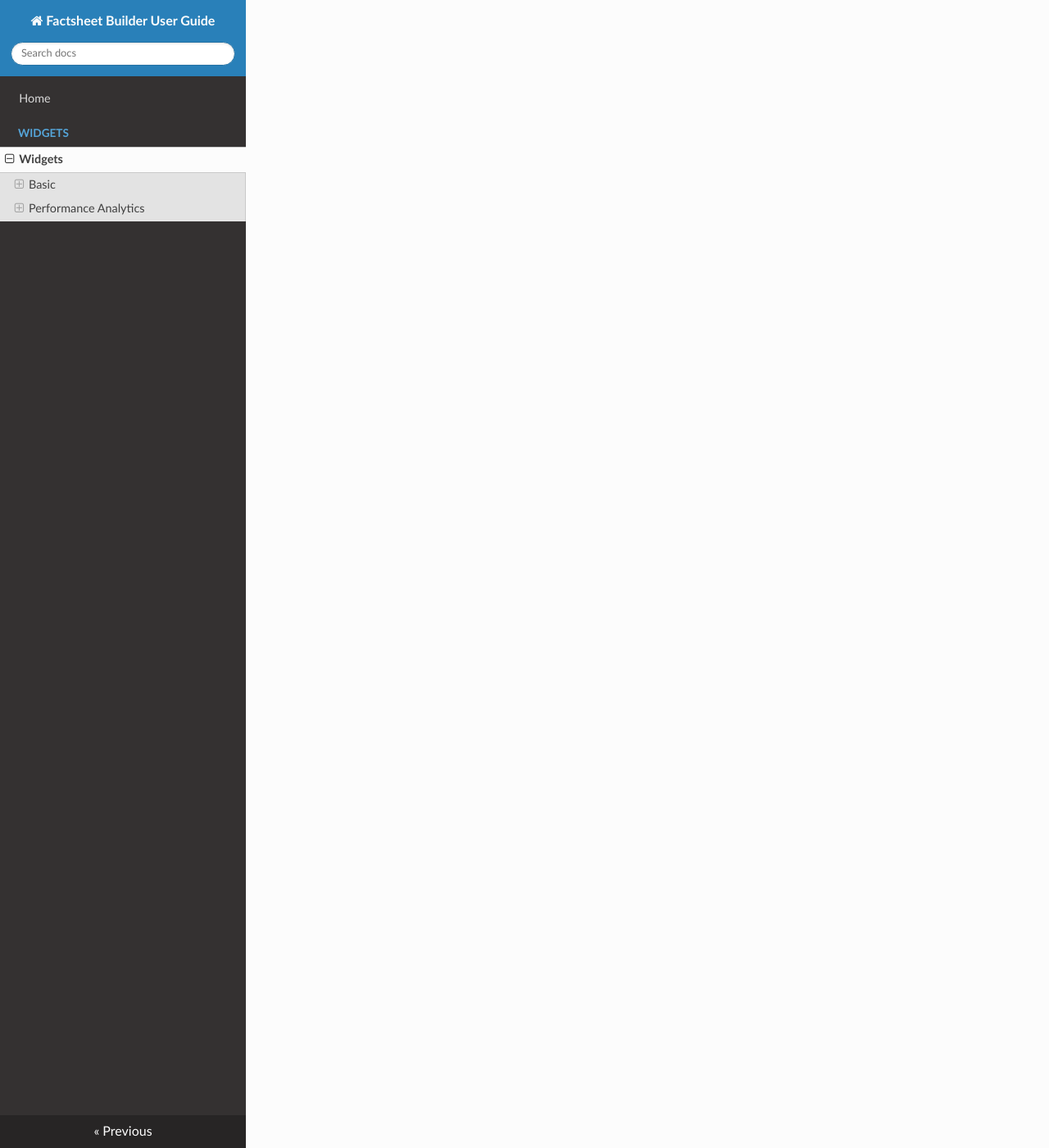
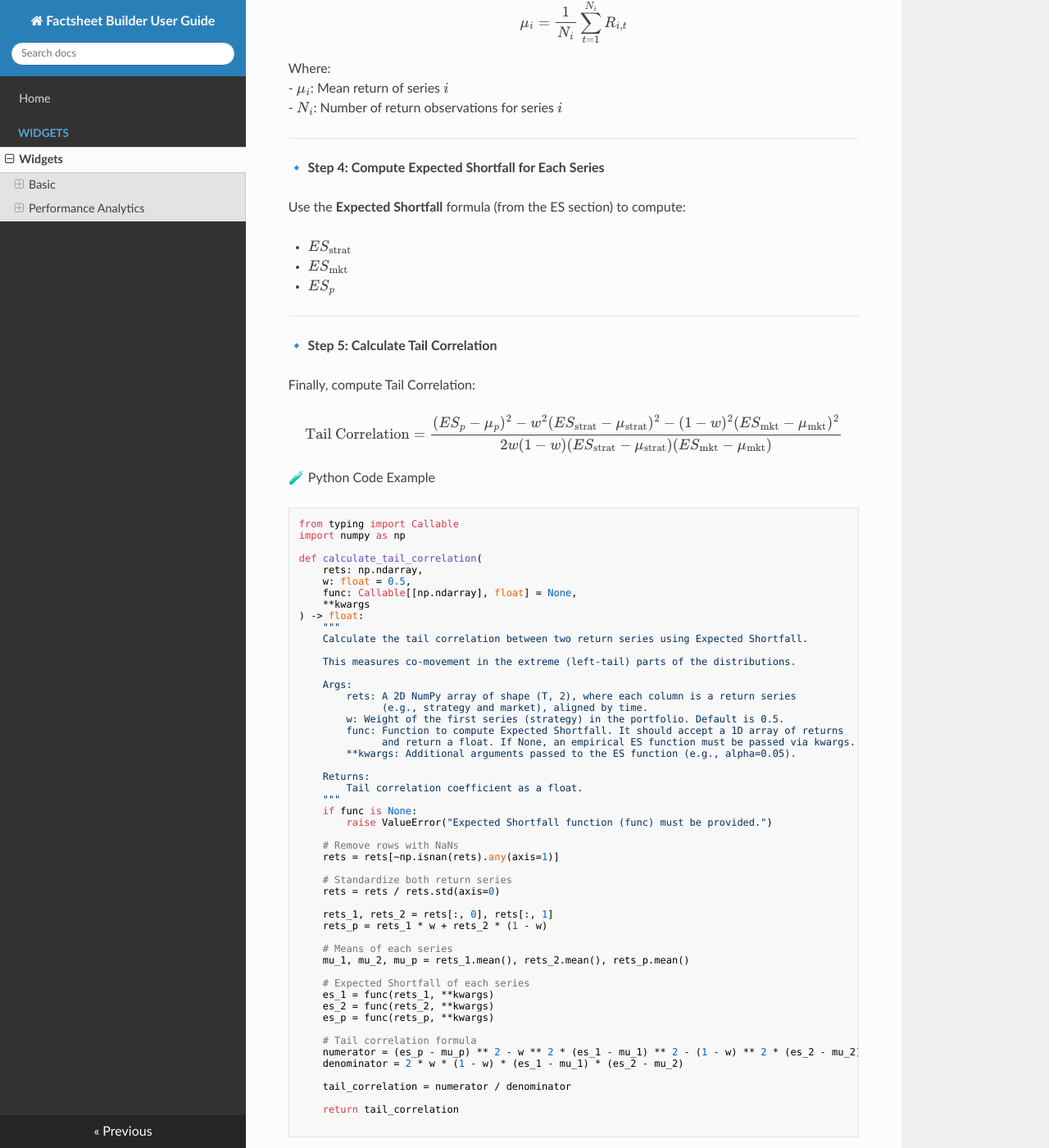
Before and after one commit to noviscient/factbox-user-guide, an MkDocs documentation site: the page built from docs/widgets/index.md, in a window 1280 px wide and 1400 px high, scrolled down 16080 px. Shown: the whole window at 82% size. Built offline with MkDocs 1.6.1, drawn with Linux system fonts in a browser that asks for light colours; nearby versions of some CDN libraries; some of the changed text lies outside the part shown.

Commit message:
update widgets, volatility

````diff
--- a/docs/widgets/index.md
+++ b/docs/widgets/index.md
@@ -392,24 +392,20 @@ def calculate_var(rets: npt.ArrayLike, alpha: float = 0.05) -> float:
 #### Expected Shortfall
 Measures the weighted average of the "extreme" losses in the tail of the distribution of possible returns, beyond the VaR cutoff point and given a certain significance level (alpha).
 
-!!! note
+**🧮 Formula**
 
-    The **Expected Shortfall** (also called Conditional Value at Risk) is the **average loss** in the worst-case $\alpha$ fraction of return outcomes.
+The **Expected Shortfall** (also called Conditional Value at Risk) is the **average loss** in the worst-case $\alpha$ fraction of return outcomes.
 
-    ---
+Given $\alpha < 0.05$:
 
-    Given $\alpha < 0.05$:
+$$
+\text{ES} = \frac{1}{N_<} \sum_{i=1}^{N_<} x_i
+$$
 
-    $$
-    \text{ES} = \frac{1}{N_<} \sum_{i=1}^{N_<} x_i
-    $$
+Where:
 
-    Where:
-
-    - $N_<$: Number of returns less than the $\alpha$-quantile
-    - $x_i$: Each return in that worst $\alpha$ tail of the distribution
-
-    ---
+- $N_<$: Number of returns less than the $\alpha$-quantile
+- $x_i$: Each return in that worst $\alpha$ tail of the distribution
 
 🧪 Python Code Example
 
@@ -443,20 +439,20 @@ def calculate_empirical_expected_shortfall(rets: npt.ArrayLike, alpha: float = 0
 #### Beta (Market Index)
 Indicates sensitivity to market movements; a beta above 1 implies higher volatility than the market.
 
-!!! note
+**🧮 Formula**
 
-    Beta measures the return data's sensitivity to market movements. It is derived from the **linear regression** of the return data against market returns.
+Beta measures the return data's sensitivity to market movements. It is derived from the **linear regression** of the return data against market returns.
 
-    $$
-    R_i = \beta R_m + \varepsilon
-    $$
+$$
+R_i = \beta R_m + \varepsilon
+$$
 
-    Where:
+Where:
 
-    - $R_i$: Strategy returns
-    - $R_m$: Market returns
-    - $\beta$: Beta coefficient (our objective)
-    - $\varepsilon$: Error term or residual, capturing the portion of returns not explained by the market
+- $R_i$: Strategy returns
+- $R_m$: Market returns
+- $\beta$: Beta coefficient (our objective)
+- $\varepsilon$: Error term or residual, capturing the portion of returns not explained by the market
 
 🧪 Python Code Example
 
@@ -554,7 +550,141 @@ def calculate_correlation(
 
 ```
 
-- **Tail Correlation (Market Index)** - Measures correlation during extreme market events, focusing on co-movement in the tails of the return distribution.
+#### Tail Correlation (Market Index)
+Refers to the correlation between the extreme events or outliers of the returns and the market. The market will depend on the geography where the strategy is denominated and the market traded.
+
+**🧮 Formula**
+
+Tail Correlation measures the degree of co-movement between two return distributions in the tails — i.e., during extreme losses.
+
+**🔹 Step 1: Standardize Returns**
+
+Standardize the returns for series $i$ at each time $t$:
+
+$$
+Z_{i,t} = \frac{R_{i,t}}{\sigma_i}
+$$
+
+Where:
+
+- $R_{i,t}$: Return of series $i$ at time $t$
+- $\sigma_i$: Standard deviation of returns for series $i$
+- $i$: Can be the strategy (`strat`) or market (`mkt`)
+
+---
+
+**🔹 Step 2: Compute Weighted Portfolio Return**
+
+Compute the weighted portfolio return series $Z_{p,t}$ at each time $t$:
+
+$$
+Z_{p,t} = Z_{\text{strat},t} \cdot w + Z_{\text{mkt},t} \cdot (1 - w)
+$$
+
+Where:
+
+- $w$: Weight assigned to the strategy
+- $Z_{\text{strat},t}$ and $Z_{\text{mkt},t}$: Standardized returns of the strategy and market
+
+---
+
+**🔹 Step 3: Compute Mean Return of Each Series**
+
+For each return series $i$ (strategy, market, or portfolio):
+
+$$
+\mu_i = \frac{1}{N_i} \sum_{t=1}^{N_i} R_{i,t}
+$$
+
+Where:
+- $\mu_i$: Mean return of series $i$
+- $N_i$: Number of return observations for series $i$
+
+---
+
+**🔹 Step 4: Compute Expected Shortfall for Each Series**
+
+Use the **Expected Shortfall** formula (from the ES section) to compute:
+
+- $ES_{\text{strat}}$
+- $ES_{\text{mkt}}$
+- $ES_{p}$
+
+---
+
+**🔹 Step 5: Calculate Tail Correlation**
+
+Finally, compute Tail Correlation:
+
+$$
+\text{Tail Correlation} =
+\frac{
+(ES_p - \mu_p)^2
+- w^2 (ES_{\text{strat}} - \mu_{\text{strat}})^2
+- (1 - w)^2 (ES_{\text{mkt}} - \mu_{\text{mkt}})^2
+}{
+2w(1 - w)(ES_{\text{strat}} - \mu_{\text{strat}})(ES_{\text{mkt}} - \mu_{\text{mkt}})
+}
+$$
+
+🧪 Python Code Example
+
+```python
+from typing import Callable
+import numpy as np
+
+def calculate_tail_correlation(
+    rets: np.ndarray,
+    w: float = 0.5,
+    func: Callable[[np.ndarray], float] = None,
+    **kwargs
+) -> float:
+    """
+    Calculate the tail correlation between two return series using Expected Shortfall.
+
+    This measures co-movement in the extreme (left-tail) parts of the distributions.
+
+    Args:
+        rets: A 2D NumPy array of shape (T, 2), where each column is a return series
+              (e.g., strategy and market), aligned by time.
+        w: Weight of the first series (strategy) in the portfolio. Default is 0.5.
+        func: Function to compute Expected Shortfall. It should accept a 1D array of returns
+              and return a float. If None, an empirical ES function must be passed via kwargs.
+        **kwargs: Additional arguments passed to the ES function (e.g., alpha=0.05).
+
+    Returns:
+        Tail correlation coefficient as a float.
+    """
+    if func is None:
+        raise ValueError("Expected Shortfall function (func) must be provided.")
+
+    # Remove rows with NaNs
+    rets = rets[~np.isnan(rets).any(axis=1)]
+
+    # Standardize both return series
+    rets = rets / rets.std(axis=0)
+
+    rets_1, rets_2 = rets[:, 0], rets[:, 1]
+    rets_p = rets_1 * w + rets_2 * (1 - w)
+
+    # Means of each series
+    mu_1, mu_2, mu_p = rets_1.mean(), rets_2.mean(), rets_p.mean()
+
+    # Expected Shortfall of each series
+    es_1 = func(rets_1, **kwargs)
+    es_2 = func(rets_2, **kwargs)
+    es_p = func(rets_p, **kwargs)
+
+    # Tail correlation formula
+    numerator = (es_p - mu_p) ** 2 - w ** 2 * (es_1 - mu_1) ** 2 - (1 - w) ** 2 * (es_2 - mu_2) ** 2
+    denominator = 2 * w * (1 - w) * (es_1 - mu_1) * (es_2 - mu_2)
+
+    tail_correlation = numerator / denominator
+
+    return tail_correlation
+
+```
+
 - **Sharpe Ratio** - Assesses risk-adjusted return by comparing excess return over the risk-free rate to volatility.
 - **Calmar Ratio** - Evaluates performance relative to risk by dividing annualized return by maximum drawdown.
 
````
Also changed, not shown: other parts of docs/widgets/index.md (+2 -2 lines).
